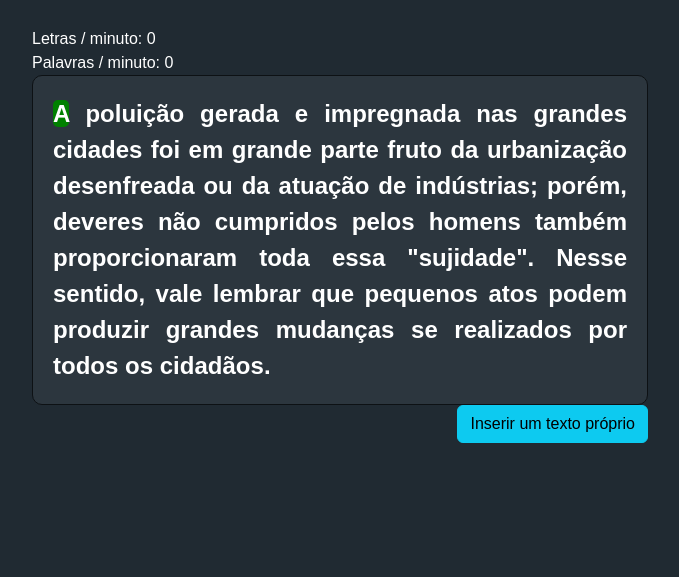
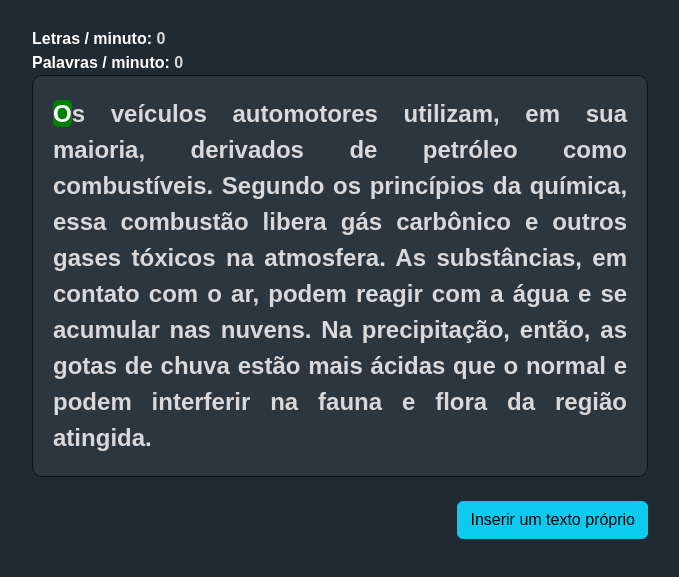
Before and after one commit to KauaVicto/teste_digitacao, a plain HTML site: page index.html in a window 1280 px wide. Shown: the part 101-678 px from the top of the page, without its empty margins (300-979 px from the left). Drawn offline with nearby package versions, Linux system fonts and the light colour scheme.

Commit message:
atualização

```diff
--- a/css/style.css
+++ b/css/style.css
@@ -3,6 +3,7 @@
     padding: 0;
     box-sizing: border-box;
     font-family: Arial, Helvetica, sans-serif;
+    color: #d9d9d9;
 }
 
 body {
@@ -38,6 +39,7 @@ body {
 
 #legenda {
     color: white;
+    font-weight: 600;
 }
 
 .proxima {
@@ -52,7 +54,7 @@ body {
 }
 
 .errado {
-    color: red;
+    background-color: red;
 }
 
 #campotexto {
--- a/index.html
+++ b/index.html
@@ -23,11 +23,11 @@
                 </div>
 
                 <div id="texto">
-                    A poluição gerada e impregnada nas grandes cidades foi em grande parte fruto da urbanização desenfreada ou da atuação de indústrias; porém, deveres não cumpridos pelos homens também proporcionaram toda essa "sujidade". Nesse sentido, vale lembrar que pequenos atos podem produzir grandes mudanças se realizados por todos os cidadãos.
+
                 </div>
+                <input type="text" id="campotexto">
             </div>
 
-            <input type="text" id="campotexto">
 
             <button class="btn btn-info" id="inserir-texto-proprio">Inserir um texto próprio</button>
             <div class="form-group texto-proprio">
--- a/js/script.js
+++ b/js/script.js
@@ -1,8 +1,17 @@
 $(document).ready(function () {
     $('#campotexto').focus(); // mantem o foco no input
 
-    var texto = $('#texto').text().trim(); // texto inteiro
-    var letrasSeparadas = TrocarTexto(texto);
+    /* textos aleatórios */
+    var textosAleatorios = [
+        'Com o desenvolvimento das tecnologias e a necessidade crescente de fontes de energia, aumentou-se o consumo dos mais diversos combustíveis. Apesar de seu benefício, quando queimadas essas substâncias liberam gases tóxicos no ar, como o carbônico. O efeito disso é a geração de fenômenos climáticos negativos como chuva ácida e a degradação da fauna e flora.',
+        'Os veículos automotores utilizam, em sua maioria, derivados de petróleo como combustíveis. Segundo os princípios da química, essa combustão libera gás carbônico e outros gases tóxicos na atmosfera. As substâncias, em contato com o ar, podem reagir com a água e se acumular nas nuvens. Na precipitação, então, as gotas de chuva estão mais ácidas que o normal e podem interferir na fauna e flora da região atingida.',
+        'Estudos científicos mostram que a precipitação ácida interfere no pH dos rios, o que atrapalha no equilíbrio ecossistêmico dessas regiões e dificulta a sobrevivência dos animais aquáticos. Nos campos, por sua vez, a acidificação pode resultar em erosão e infertilidade do solo, o que afeta diretamente no crescimento e desenvolvimento dos vegetais e animais do meio ambiente.',
+        'A poluição gerada e impregnada nas grandes cidades foi em grande parte fruto da urbanização desenfreada ou da atuação de indústrias; porém, deveres não cumpridos pelos homens também proporcionaram toda essa "sujidade". Nesse sentido, vale lembrar que pequenos atos podem produzir grandes mudanças se realizados por todos os cidadãos.'
+    ];
+
+    var indiceTexto = Math.round(Math.random() * (textosAleatorios.length - 1));
+
+    var letrasSeparadas = TrocarTexto(textosAleatorios[indiceTexto]);
 
     /* Texto próprio */
 
@@ -48,6 +57,7 @@ $(document).ready(function () {
     var ctAcertos = 0; // quantidade de acertos
     var ctErros = 0; // quantidade de erros cometidos
     $('#campotexto').on('input', function (e) {
+        console.log('opa')
         var letraDigitada = $(this).val();
 
         var letraCerta = $('.proxima').text();
@@ -123,14 +133,14 @@ $(document).ready(function () {
     var temposPalavra = [];
     setInterval(function () {
         /* letras por minuto */
-        if (ctLetras >= 1) {
+        if (ctLetras >= 2) {
             var lpm = (ctLetras / segundos) * 60;
             temposLetra.push(lpm);
             $('#lpm').text(lpm.toFixed(1))
         }
 
         /* palavras por minuto */
-        if (ctPalavras >= 1) {
+        if (ctPalavras >= 2) {
             var ppm = (ctPalavras / segundos) * 60;
             temposPalavra.push(ppm);
             $('#ppm').text(ppm.toFixed(1))
```
